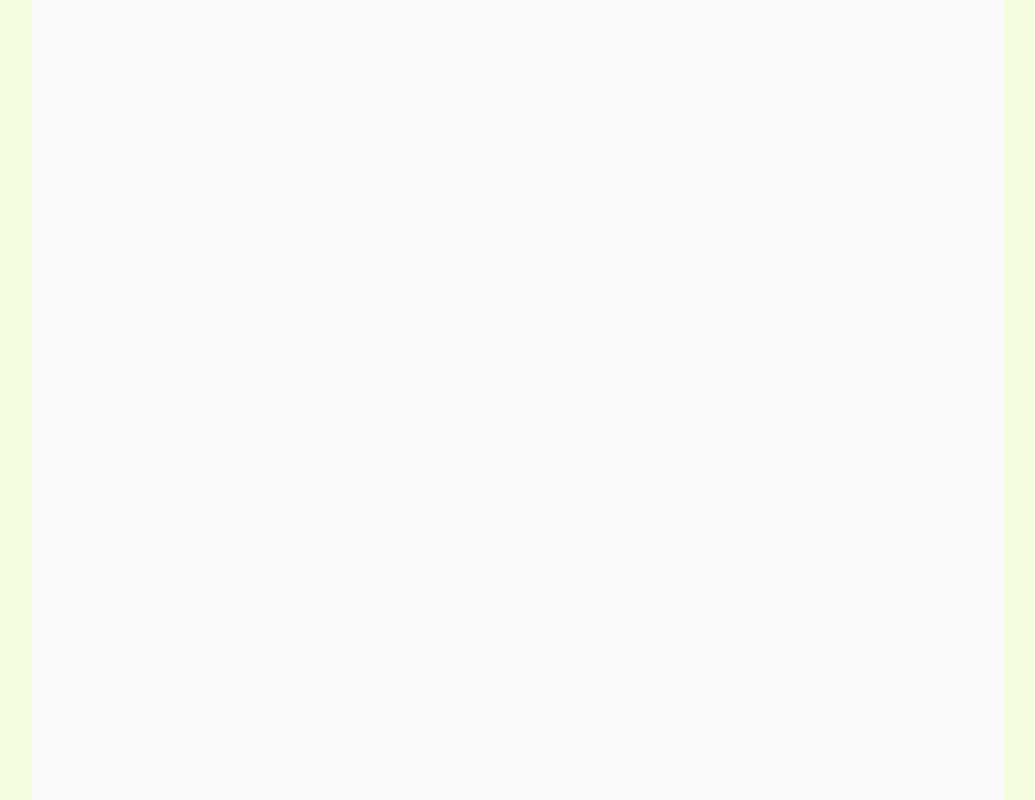
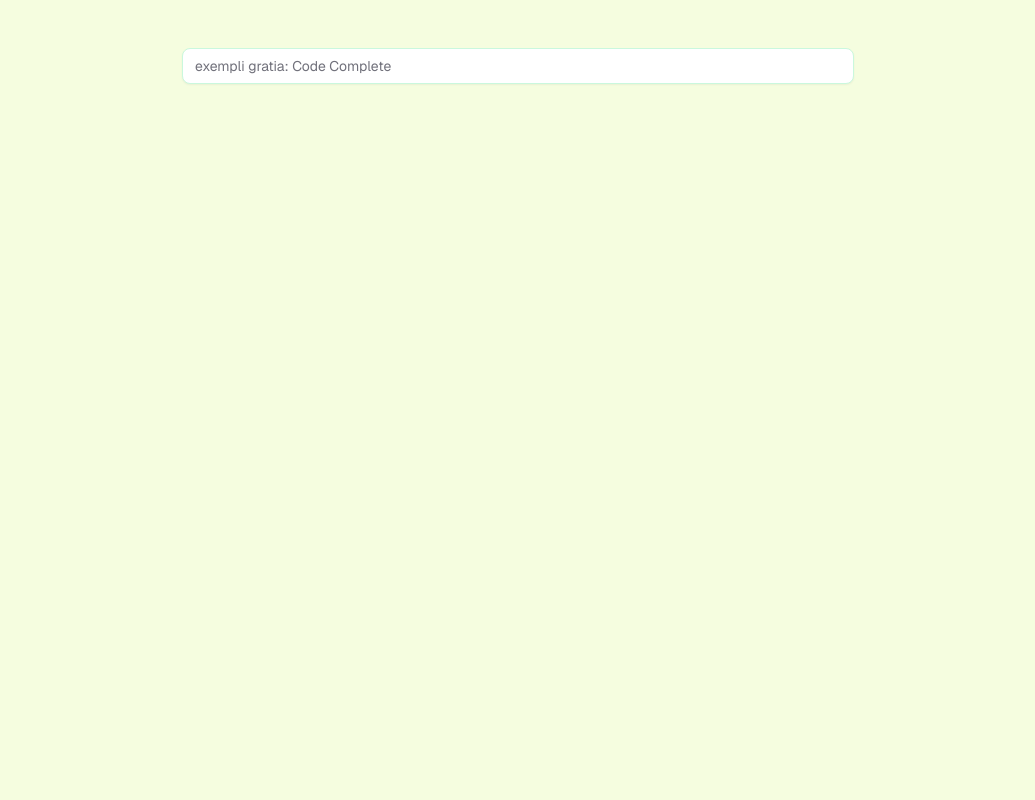
Before and after one commit to lilazero/best-reads, a Next.js app: page / in a window 1280 px wide. Shown: the whole page, without its empty margins (122-1157 px from the left). Built offline with nearby package versions, Linux system fonts and the light colour scheme.

Commit message:
Add SearchBar component with autocomplete functionality binded to mockupdata

```diff
--- a/app/page.tsx
+++ b/app/page.tsx
@@ -1,9 +1,11 @@
-import Image from "next/image";
+"use client";
+
+import SearchBar from "@/components/SearchBar";
 
 export default function Home() {
   return (
-    <div className="flex min-h-screen items-center justify-center bg-zinc-50 font-sans dark:bg-black">
-
+    <div className="flex min-h-vh mt-10 justify-center font-sans dark:bg-black">
+      <SearchBar />
     </div>
   );
 }
--- /dev/null
+++ b/components/SearchBar.tsx
@@ -0,0 +1,37 @@
+import {
+  Autocomplete,
+  AutocompleteEmpty,
+  AutocompleteInput,
+  AutocompleteItem,
+  AutocompleteList,
+  AutocompletePopup,
+  AutocompletePositioner,
+} from "@/components/ui/autocomplete";
+import { tags } from "../lib/mockData";
+export default function SearchBar() {
+  return (
+    <>
+      <div className="w-full max-w-2xl">
+        <Autocomplete items={tags} autoHighlight>
+          <AutocompleteInput
+            id="tags"
+            placeholder="exempli gratia: Code Complete"
+            className="mt-2 bg-white"
+          />
+          <AutocompletePositioner sideOffset={6}>
+            <AutocompletePopup>
+              <AutocompleteEmpty>No tags found.</AutocompleteEmpty>
+              <AutocompleteList>
+                {(tag) => (
+                  <AutocompleteItem key={tag.id} value={tag.value}>
+                    {tag.value}
+                  </AutocompleteItem>
+                )}
+              </AutocompleteList>
+            </AutocompletePopup>
+          </AutocompletePositioner>
+        </Autocomplete>
+      </div>
+    </>
+  );
+}
--- a/components/ui/autocomplete.tsx
+++ b/components/ui/autocomplete.tsx
@@ -1,3 +1,4 @@
+"use client";
 import { XIcon } from "lucide-react";
 import { Autocomplete as AutocompletePrimitive } from "@base-ui-components/react/autocomplete";
 
```
